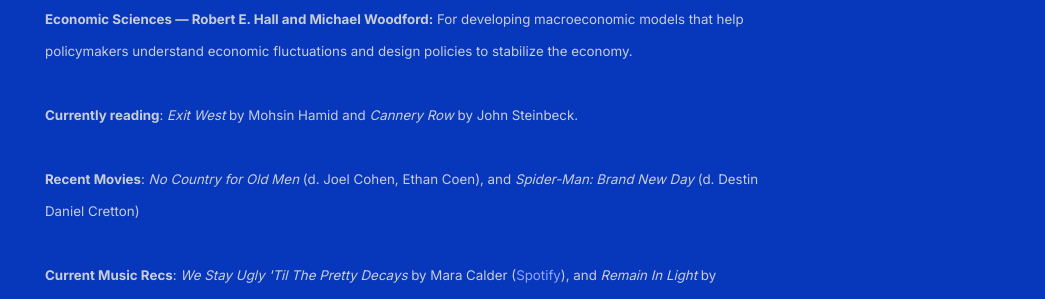
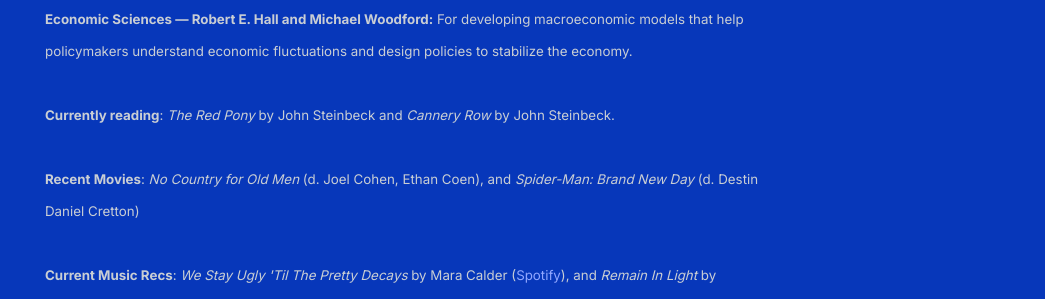
Before and after one commit to shihankanungo/shihankanungo.github.io, a Jekyll site: the page built from index.md, in a window 1280 px wide. Shown: the part 1104-1403 px from the top of the page, without its empty margins (235-1280 px from the left). Built offline with Jekyll 4.4.1, drawn with Linux system fonts in a browser that asks for light colours.

Commit message:
Update _config.yml

```diff
--- a/_config.yml
+++ b/_config.yml
@@ -14,7 +14,7 @@ description: > # description of the site (multiple lines allowed)
           <small><b>Peace — Navi Pillay:</b> For her efforts to promote peace, uphold international law, and strengthen accountability for human-rights violations.</small><br>
           <small><b>Economic Sciences — Robert E. Hall and Michael Woodford:</b> For developing macroeconomic models that help policymakers understand economic fluctuations and design policies to stabilize the economy.</small>
           <br /><br />
-          <small><b>Currently reading</b>: <i>Exit West</i> by Mohsin Hamid and <i>Cannery Row</i> by John Steinbeck.</small>
+          <small><b>Currently reading</b>: <i>The Red Pony</i> by John Steinbeck and <i>Cannery Row</i> by John Steinbeck.</small>
           <br /><br />
           <small><b>Recent Movies</b>: <i>No Country for Old Men</i> (d. Joel Cohen, Ethan Coen), and <i>Spider-Man: Brand New Day</i> (d. Destin Daniel Cretton)</small>
           <br /><br />
```
